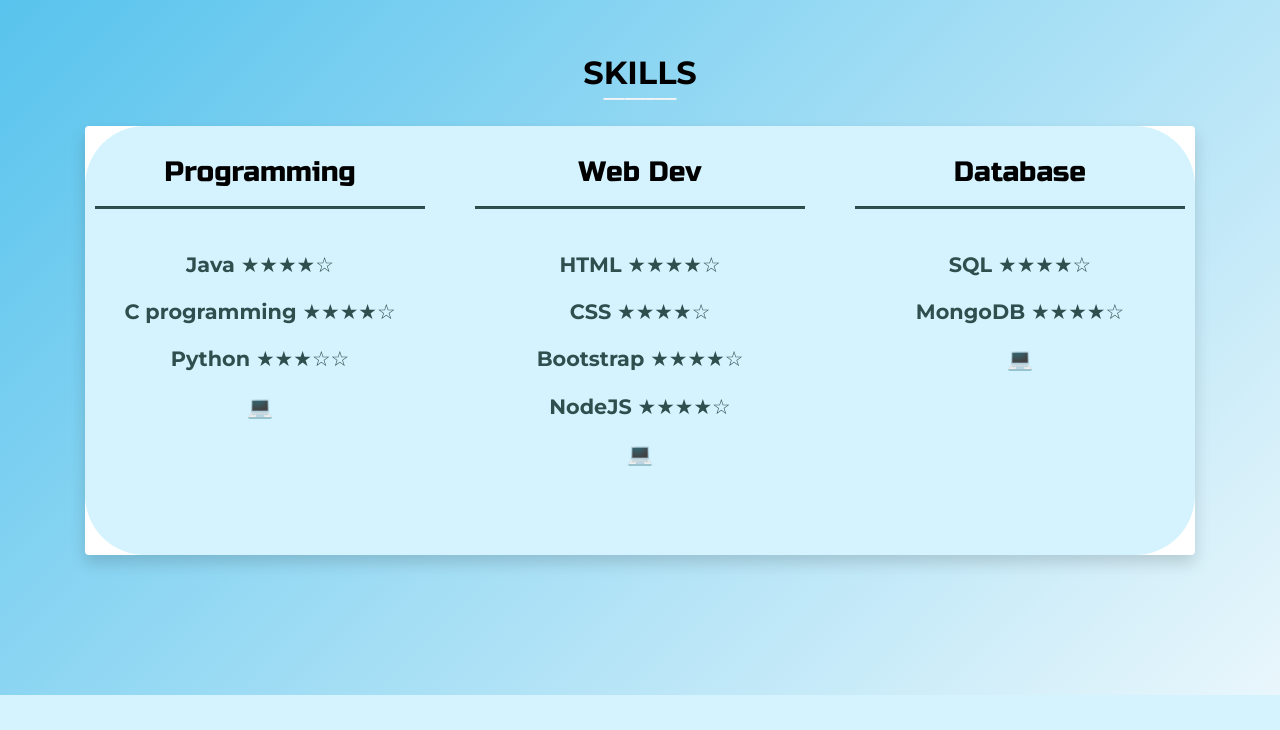
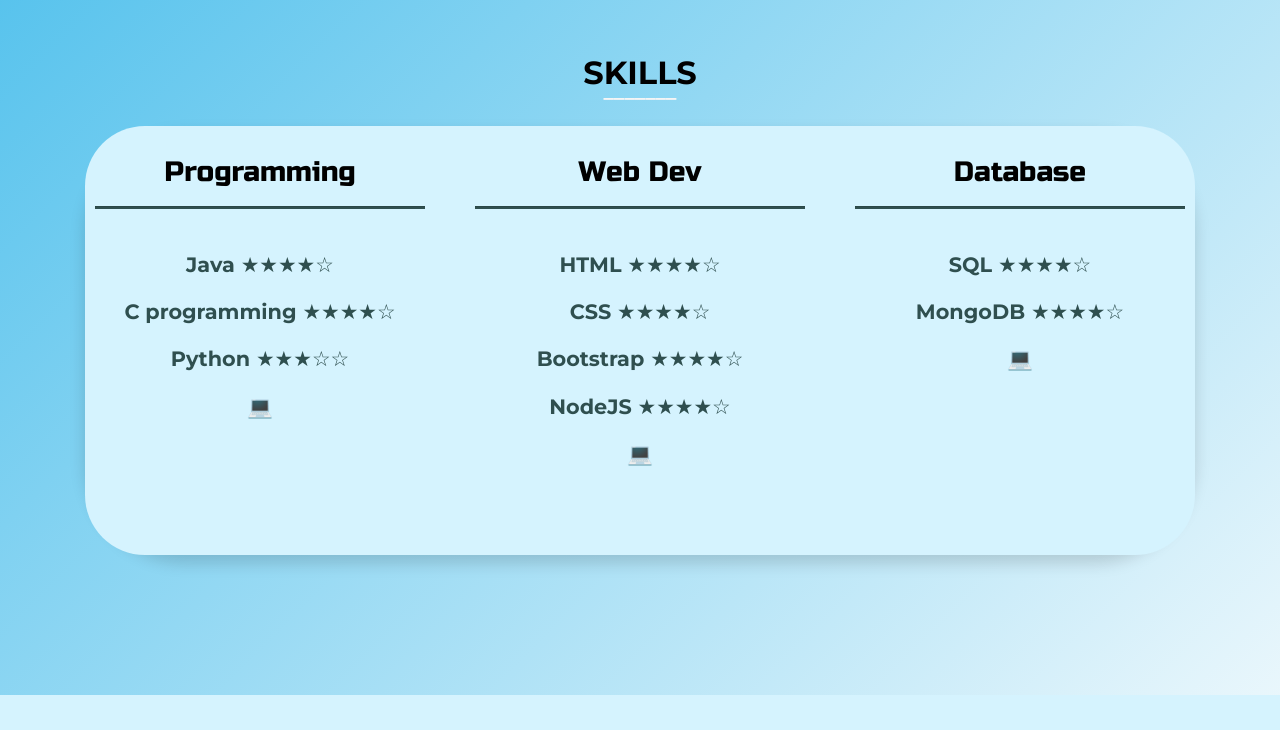
Before and after one commit to shashankbs/portfolio, a plain HTML site: page index.html in a window 1280 px wide. Shown: the part 2420-3150 px from the top of the page. Drawn offline with nearby package versions, Linux system fonts and the light colour scheme.

Commit message:
Update index.html

```diff
--- a/index.html
+++ b/index.html
@@ -208,7 +208,7 @@
     <div class="container">
         <h2 style="color: black;text-align: center;padding-bottom: 25px;">SKILLS</h2>
         <p style="color:whitesmoke;text-align: center;margin-top:-50px;font-size:1.3em; ">_______</p>
-        <section id="skills" class="shadow  mb-5 bg-white rounded" style="margin-top: 20px;">
+        <section id="skills" class="shadow  mb-5" style="margin-top: 20px;border-radius: 100px;padding: 0px;">
             <div class="fluid-container skill">
                 <div class="row">
                     <div class="col-md-4" style="margin-bottom: 40px;color: darkslategrey;">
```
